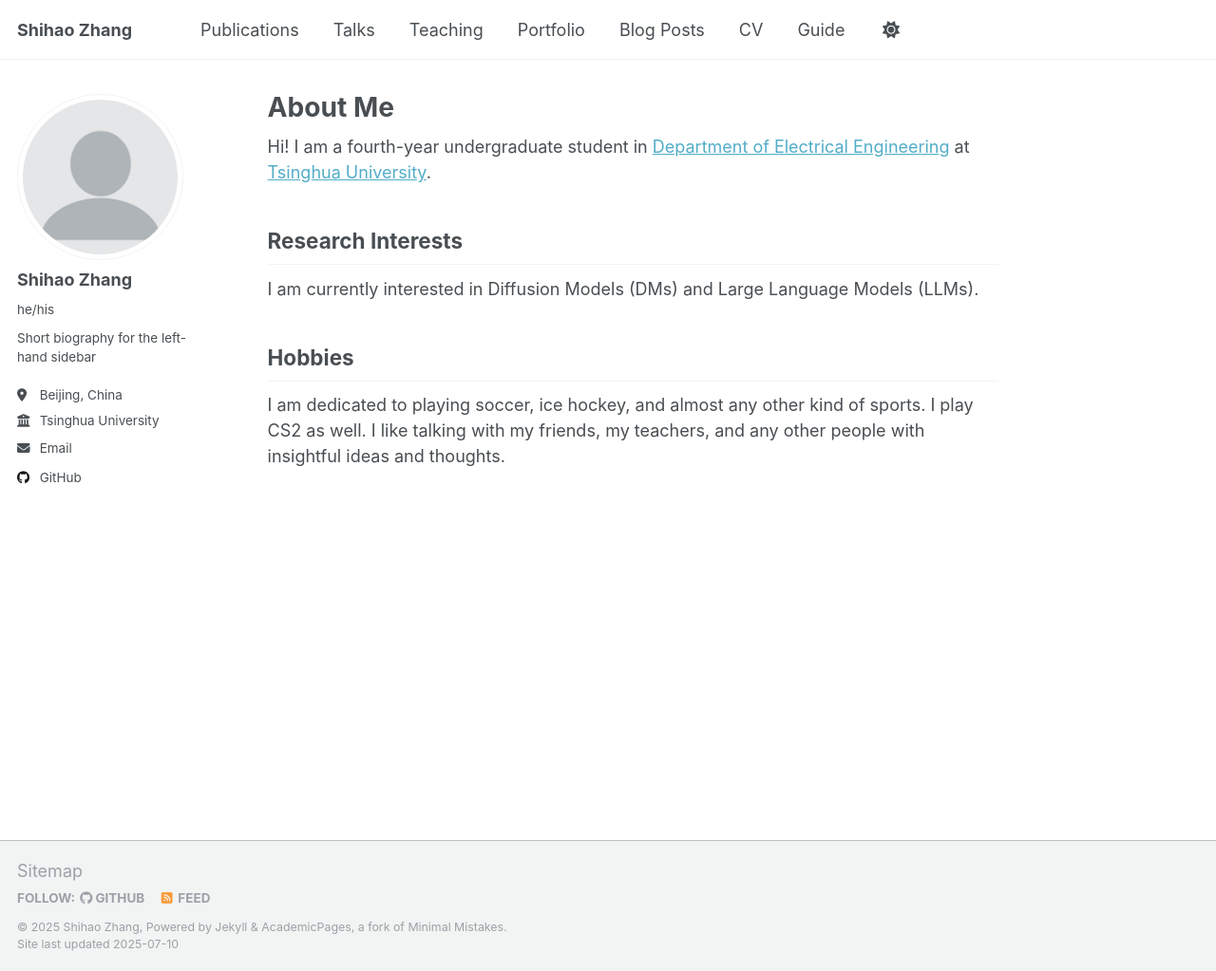
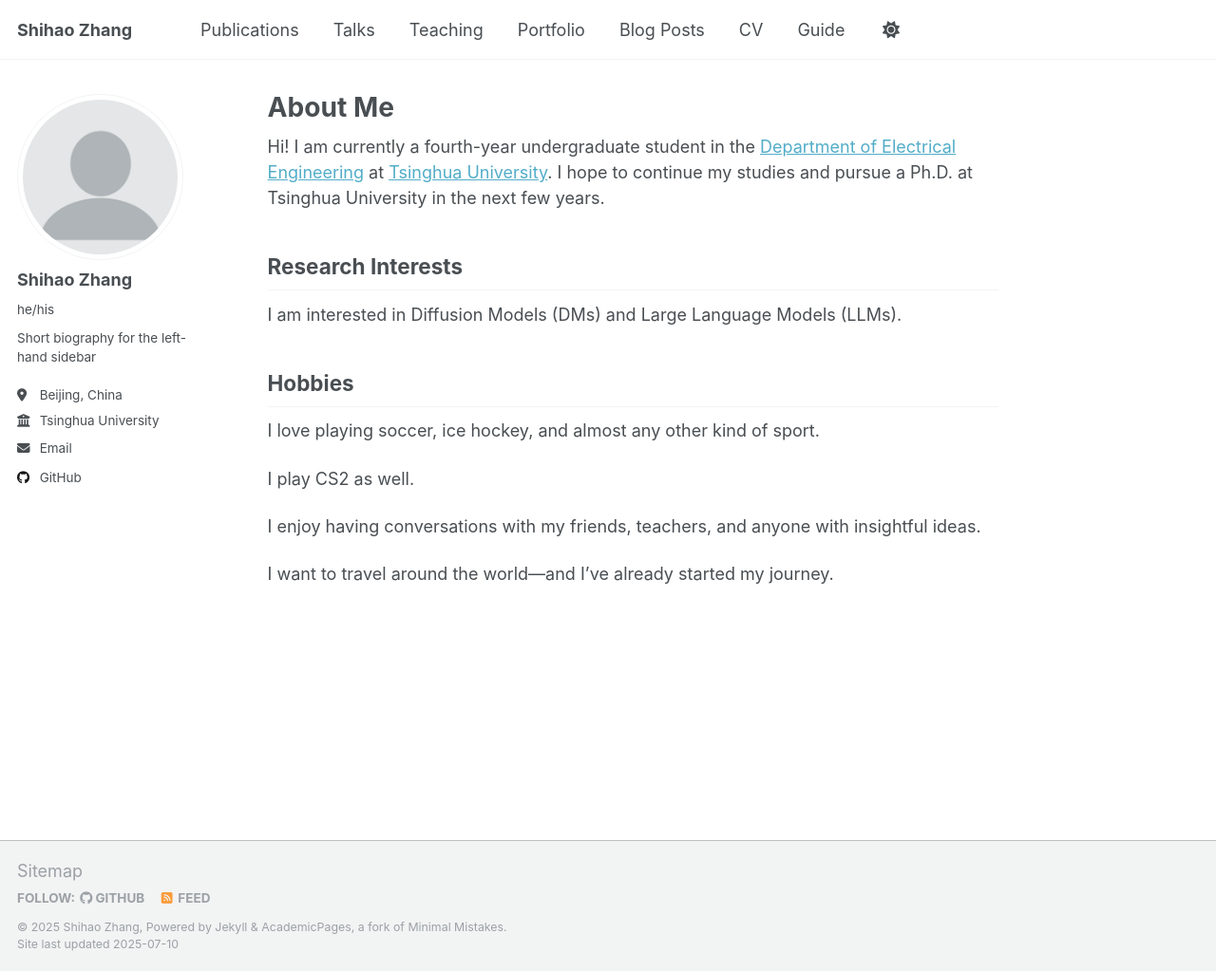
Before and after one commit to sh-zhang22/sh-zhang22.github.io, a Jekyll site: the page built from _pages/about.md, in a window 1280 px wide and 1023 px high. Shown: the whole window at 95% size. Built offline with Jekyll 4.4.1, drawn with Linux system fonts in a browser that asks for light colours; a script that is not in the unit is left out.

Commit message:
Update about.md

```diff
--- a/_pages/about.md
+++ b/_pages/about.md
@@ -7,14 +7,19 @@ redirect_from:
   - /about.html
 ---
 
-Hi! I am a fourth-year undergraduate student in [Department of Electrical Engineering](https://www.ee.tsinghua.edu.cn/) at [Tsinghua University](https://www.tsinghua.edu.cn/).
+Hi! I am currently a fourth-year undergraduate student in the [Department of Electrical Engineering](https://www.ee.tsinghua.edu.cn/) at [Tsinghua University](https://www.tsinghua.edu.cn/). I hope to continue my studies and pursue a Ph.D. at Tsinghua University in the next few years.
 
 Research Interests
 ----
 
-I am currently interested in Diffusion Models (DMs) and Large Language Models (LLMs).
+I am interested in Diffusion Models (DMs) and Large Language Models (LLMs).
 
 Hobbies
 ---
-I am dedicated to playing soccer, ice hockey, and almost any other kind of sports. I play CS2 as well.
-I like talking with my friends, my teachers, and any other people with insightful ideas and thoughts.
+I love playing soccer, ice hockey, and almost any other kind of sport.
+
+I play CS2 as well.
+
+I enjoy having conversations with my friends, teachers, and anyone with insightful ideas.
+
+I want to travel around the world—and I've already started my journey.
```
